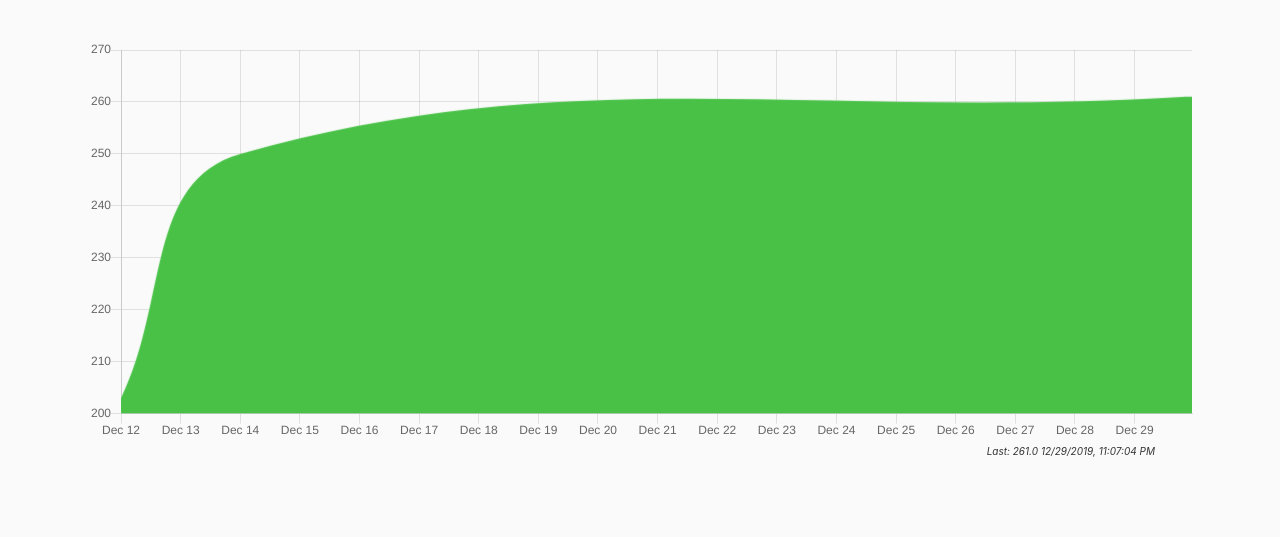
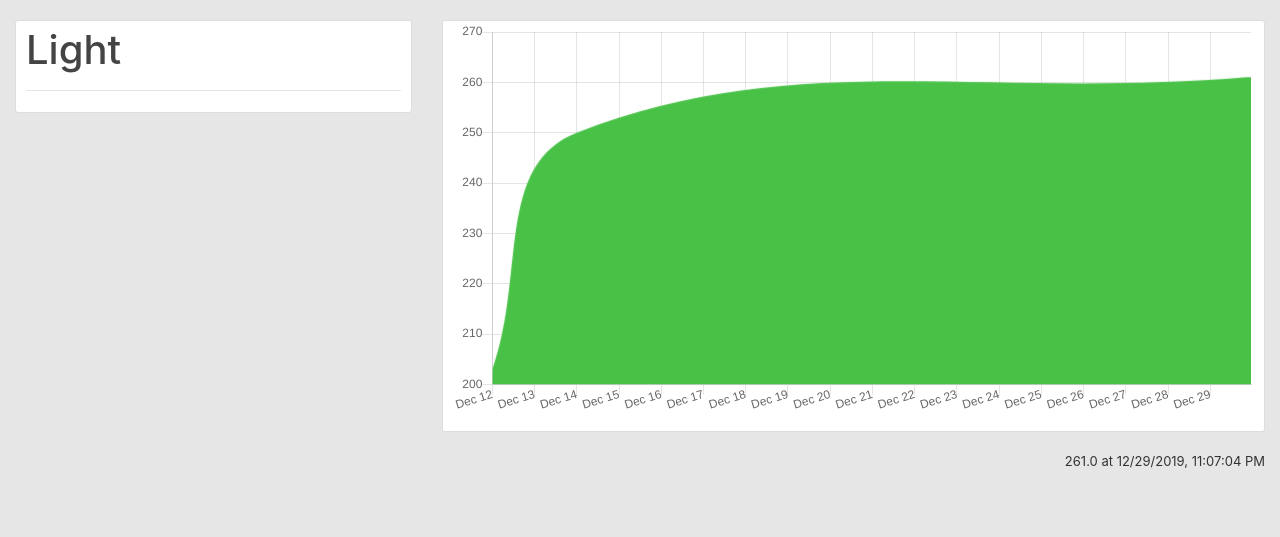
Before and after one commit to raiabril/iotgrx, a Flask app: page /sensor/1 in a window 1280 px wide. Shown: the part 60-597 px from the top of the page. Run offline with Flask 2, Linux system fonts and the light colour scheme; data comes from the database, SQL or seed files in the repository; some libraries are stand-ins or nearby versions.

Commit message:
fix fluid

```diff
--- a/app/static/main.css
+++ b/app/static/main.css
@@ -1,5 +1,5 @@
 body {
-    background: #fafafa;
+    background: #e6e6e6;
     color: #333333;
     margin-top: 5rem;
     padding-bottom: 50px;
@@ -8,6 +8,11 @@ body {
   h1, h2, h3, h4, h5, h6 {
     color: #444444;
   }
+
+  p {
+    font-size: small;
+  }
+
 
   .bg-steel {
     background-color: #5f788a;
@@ -32,7 +37,7 @@ body {
 
   .content-section {
     background: #ffffff;
-    padding: 10px 20px;
+    padding: 5px 10px;
     border: 1px solid #dddddd;
     border-radius: 3px;
     margin-bottom: 20px;
--- a/app/templates/account.html
+++ b/app/templates/account.html
@@ -1,7 +1,7 @@
 {%extends 'base.html'%}
 
 {%block content%}
-    <div class="content-section col-md-5">
+    <div class="content-section col-md-6 div-center">
       <div class="media">
         <img class="rounded-circle account-img" src="{{image_file}}">
         <div class="media-body">
--- a/app/templates/base.html
+++ b/app/templates/base.html
@@ -66,7 +66,7 @@
     </nav>
 
     </header>
-    <main role="main" class="container">
+    <main role="main" class="container-fluid">
       <div class="row">
         <div class="col-md-8">
             {%with messages = get_flashed_messages(with_categories=true)%}
@@ -85,7 +85,7 @@
       </div>
     </main>
     {%if current_user.is_authenticated%}
-    <footer class="page-footer font-small border-top fixed-bottom">
+    <footer class="page-footer font-small navbar-light bg-white border-top fixed-bottom">
       <div class="container-fluid text-center">
         <h5>{{ title }}</h5>
       </div>
--- a/app/templates/chart.html
+++ b/app/templates/chart.html
@@ -1,22 +1,27 @@
 {% extends "base.html" %}
 
 {% block content %}
-  <br>
-  <div class="chart-container">
-    <canvas id="myChart" height="400px" width="100%"></canvas>
+  <div class="row">
+    <div class="col-md-4">
+      <div class="content-section">
+        <h1>{{title}}</h1>
+        <hr>
+      </div>
+    </div>
+    <div class="col-md-8">
+      <div class="chart-container content-section">
+        <canvas id="myChart" height="400px" width="100%"></canvas>
+      </div>
+      <p class="text-right">{{updated_value}} at <span id="last_update_time">{{updated_time}}</span></p>
+    </div>
   </div>
-  <div style="text-align:right;padding-right:40px;padding-top:0px;font-size:x-small">
-    <i>
-      Last:
-      <label id="last_update_value">{{updated_value}}</label>
-      <label id="last_update_time">{{updated_time}}</label>
-    </i>
-  </div>
+
+
+
 
     <script>
     var ctx = document.getElementById('myChart').getContext('2d');
     document.getElementById('last_update_time').innerHTML = moment.utc("{{ updated_time }}")._d.toLocaleString();
-    document.getElementById('last_update_value').innerHTML = "{{ updated_value }}";
 
     var myChart = new Chart(ctx, {
         type: 'line',
```
